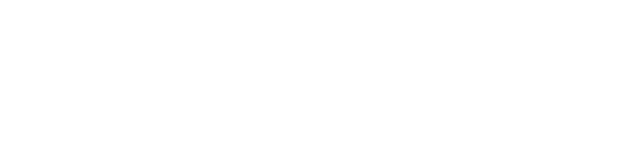
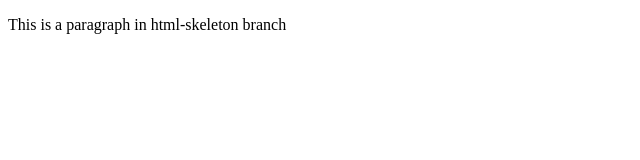
Before and after one commit to oshorup/learnGit, a plain HTML site: page index.htm in a window 1280 px wide. Shown: the whole page, without its empty margins (0-640 px from the left). Drawn offline with Linux system fonts and the light colour scheme.

Commit message:
new paragraph added in index.htm inside html-skeleton branch

```diff
--- a/index.htm
+++ b/index.htm
@@ -7,6 +7,6 @@
     <title>Document</title>
 </head>
 <body>
-
+    <p>This is a paragraph in html-skeleton branch</p>
 </body>
 </html>
```
